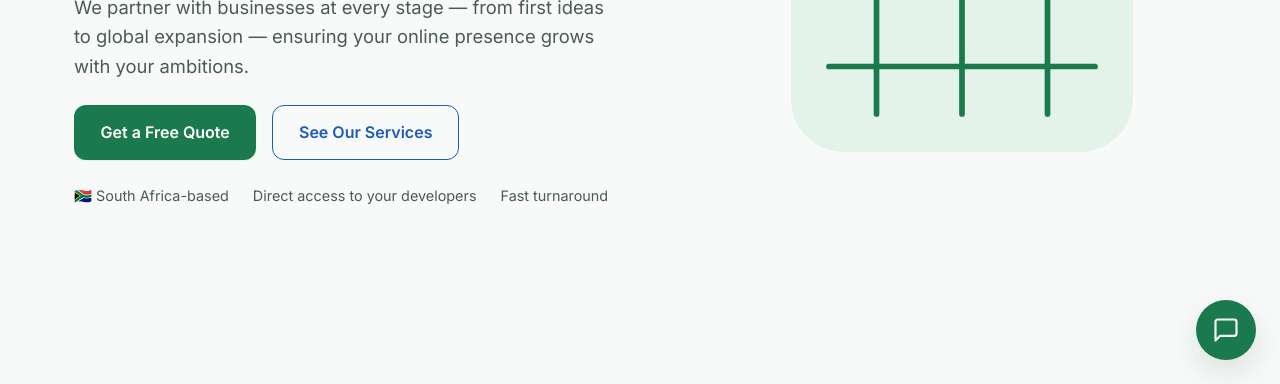
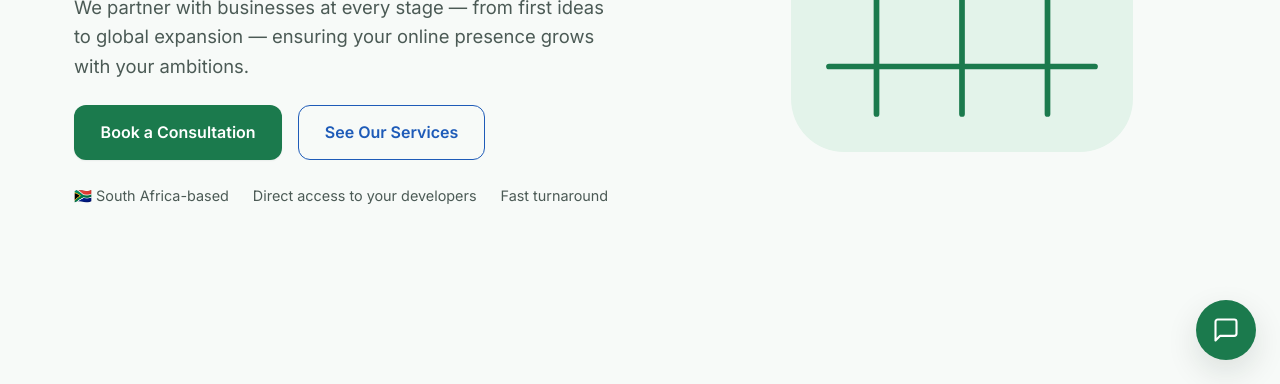
Before and after one commit to InfoTrellisHub/trellishub, a website: page index.html in a window 1280 px wide. Shown: the part 416-800 px from the top of the page. Drawn offline with Linux system fonts and the light colour scheme; no server answers.

Commit message:
Replace 'Get a Free Quote' with 'Book a Consultation' in hero

```diff
--- a/index.html
+++ b/index.html
@@ -81,7 +81,7 @@
           <h1>Helping businesses of every size thrive online.</h1>
           <p>We partner with businesses at every stage — from first ideas to global expansion — ensuring your online presence grows with your ambitions.</p>
           <div class="hero-cta">
-            <a href="#booking" class="btn btn-primary">Get a Free Quote</a>
+            <a href="#booking" class="btn btn-primary">Book a Consultation</a>
             <a href="#services" class="btn btn-secondary">See Our Services</a>
           </div>
           <div class="trust-strip">
```
